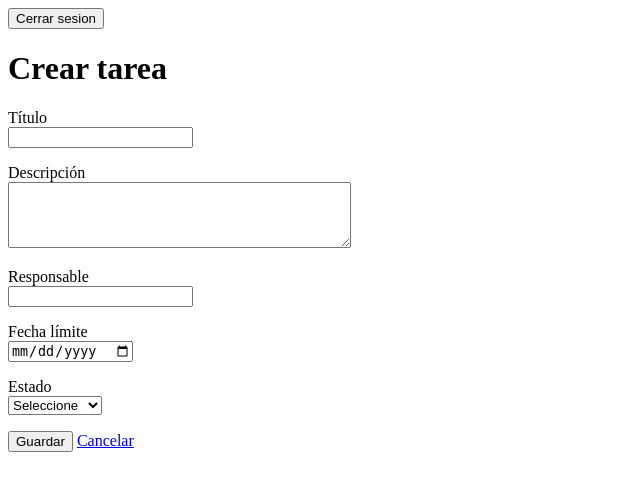
After one commit to renieryespinoza17/CRUD-LARAVEL-Reniery, a Laravel app: page /tareas/crear in a window 1280 px wide. The commit adds this page. Shown: the top 491 px of the page, without its empty margins (0-640 px from the left). Run offline with Laravel 12, Linux system fonts and the light colour scheme; a user stored in the database is signed in; data comes from the database, SQL or seed files in the repository.

Commit message:
Crear registros tareas

```diff
--- a/tareas/app/Http/Controllers/TareaController.php
+++ b/tareas/app/Http/Controllers/TareaController.php
@@ -3,7 +3,8 @@
 namespace App\Http\Controllers;
 
 use App\Models\Tarea;
-
+use Illuminate\Http\Request;
+use Illuminate\Validation\Rule;
 class TareaController extends Controller
 {
     public function index()
@@ -11,4 +12,34 @@ class TareaController extends Controller
         $tareas = Tarea::orderBy('id')->get();
         return view('tareas.index', ['tareas' => $tareas]);
     }
+
+    public function create()
+    {
+        return view('tareas.create');
+    }
+
+    public function store(Request $request)
+    {
+        $datos = $request->validate([
+            'titulo' => ['required', 'string', 'max:150'],
+            'descripcion' => ['required', 'string', 'max:500'],
+            'responsable' => ['required', 'string', 'max:100'],
+            'fecha_limite' => ['required', 'date'],
+            'estado' => [
+                'required',
+                Rule::in(['pendiente', 'en proceso', 'completada'])
+            ],
+        ]);
+
+        $tarea = new Tarea();
+        $tarea->titulo = $datos['titulo'];
+        $tarea->descripcion = $datos['descripcion'];
+        $tarea->responsable = $datos['responsable'];
+        $tarea->fecha_limite = $datos['fecha_limite'];
+        $tarea->estado = $datos['estado'];
+        $tarea->save();
+
+        return redirect()->route('tareas.index')
+            ->with('exito', 'Tarea creada correctamente.');
+    }
 }
--- /dev/null
+++ b/tareas/resources/views/tareas/create.blade.php
@@ -0,0 +1,33 @@
+@extends('layouts.app')
+@section('contenido')
+    <h1>Crear tarea</h1>
+    <form method="POST" action="{{ route('tareas.store') }}">
+        @csrf
+        <p><label for="titulo">Título</label><br>
+            <input id="titulo" name="titulo" type="text" maxlength="150" value="{{ old('titulo') }}" required>
+        </p>
+        <p><label for="descripcion">Descripción</label><br>
+            <textarea id="descripcion" name="descripcion" maxlength="500" rows="4" cols="40"
+                required>{{ old('descripcion') }}</textarea>
+        </p>
+        <p><label for="responsable">Responsable</label><br>
+            <input id="responsable" name="responsable" type="text" maxlength="100" value="{{ old('responsable') }}"
+                required>
+        </p>
+        <p><label for="fecha_limite">Fecha límite</label><br>
+            <input id="fecha_limite" name="fecha_limite" type="date" value="{{ old('fecha_limite') }}" required>
+        </p>
+        <p><label for="estado">Estado</label><br>
+            <select id="estado" name="estado" required>
+                <option value="">Seleccione</option>
+                @foreach (['pendiente', 'en proceso', 'completada'] as $opcion)
+                    <option value="{{ $opcion }}" @selected(old('estado') === $opcion)>
+                        {{ ucfirst($opcion) }}
+                    </option>
+                @endforeach
+            </select>
+        </p>
+        <button type="submit">Guardar</button>
+        <a href="{{ route('tareas.index') }}">Cancelar</a>
+    </form>
+@endsection
--- a/tareas/routes/web.php
+++ b/tareas/routes/web.php
@@ -21,6 +21,12 @@ Route::middleware('auth')->group(function () {
     Route::get('/tareas', [TareaController::class, 'index'])
         ->name('tareas.index');
 
+    Route::get('/tareas/crear', [TareaController::class, 'create'])
+        ->name('tareas.create');
+
+    Route::post('/tareas', [TareaController::class, 'store'])
+        ->name('tareas.store');
+
     Route::post('/logout', [LoginController::class, 'destroy'])
         ->name('logout');
 });
```
Also changed, not shown: tareas/resources/views/tareas/index.blade.php (+14 -5 lines).
